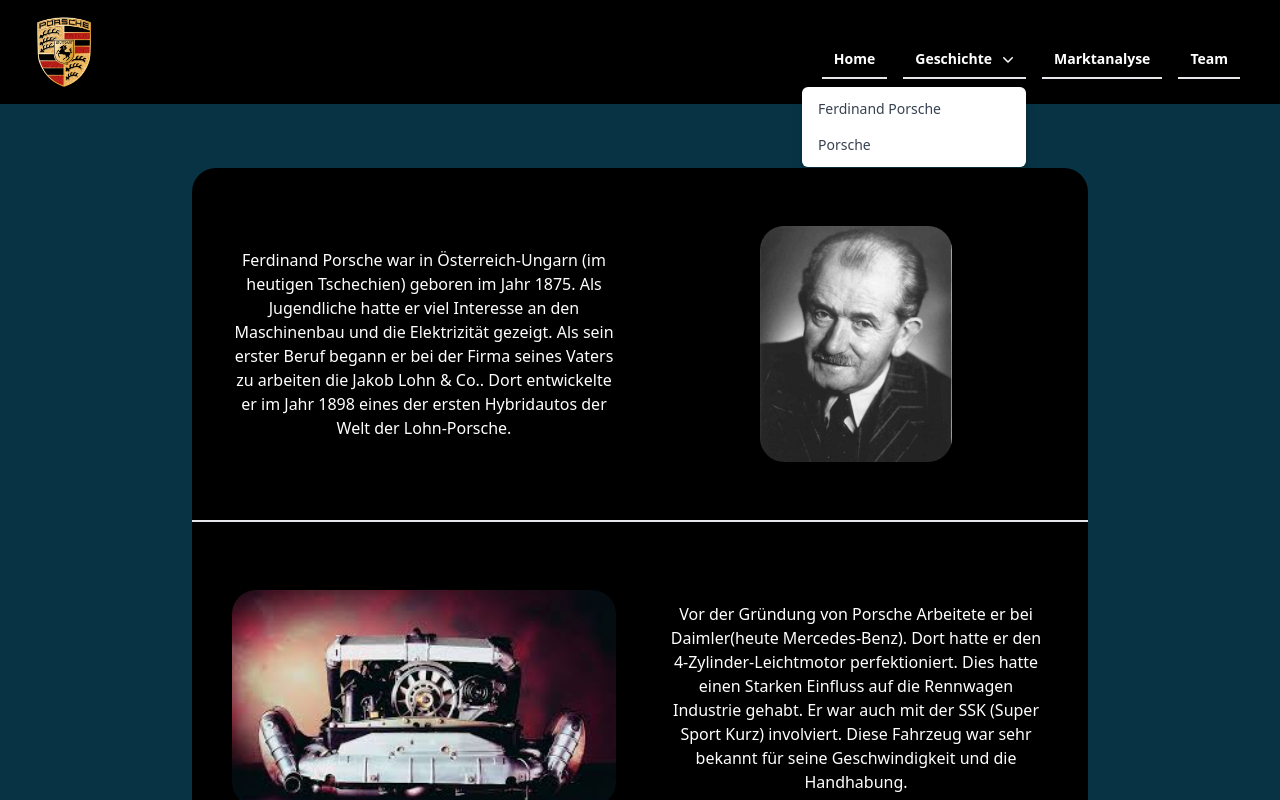
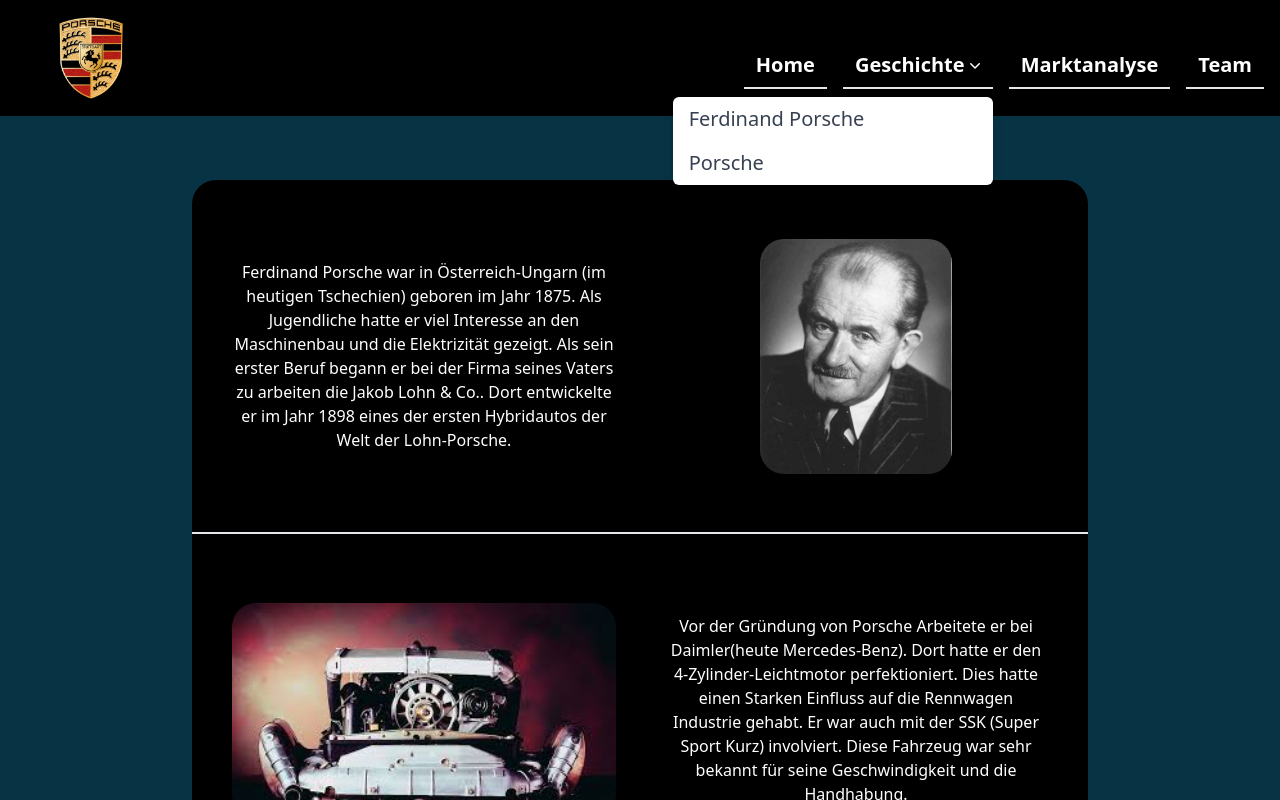
Before and after one commit to michi-mk-zh/PrWR-Porsche, a website: page geschichte_porsche.html in a window 1280 px wide. Both pictures are taken after a click on the button "Geschichte". Shown: the top 800 px of the page. Drawn offline with nearby package versions, Linux system fonts and the light colour scheme.

Commit message:
fast fertig 4

```diff
--- a/geschichte_porsche.html
+++ b/geschichte_porsche.html
@@ -9,41 +9,32 @@
     <link rel="stylesheet" href="style.css">
 </head>
 <body>
-<header class="flex flex-col ">
-    <div class="flex justify-between py-4 pr-10 bg-black">
-        <a href="index.html" target="_blank" rel="noopener noreferrer">
-            <img class="responsive-logo" src="Porsche-Logo-3879986402.png" alt="Porsche Logo">
+<header class="flex flex-col bg-black">
+    <div class="flex flex-wrap justify-between items-center p-4">
+        <a href="index.html" class="flex-shrink-0 sm:w-1/3">
+            <img class="responsive-logo w-32 sm:w-48" src="Porsche-Logo-3879986402.png" alt="Porsche Logo">
         </a>
 
-        <div class="mt-4 flex items-center space-x-4">
-
-            <a href="index.html" class="text-white text-sm font-semibold border-b-2  px-3 py-2  ">Home</a>
+        <nav class="mt-4 flex  flex-wrap items-center space-x-4 text-sm">
+            <a href="index.html" class="sm:text-3xl lg:text-xl text-white font-semibold border-b-2 px-3 py-2">Home</a>
 
             <div class="relative inline-block text-left">
-                <div>
-                    <button type="button" class=" inline-flex w-full justify-center gap-x-1.5  bg-black  px-3 py-2 text-sm font-semibold text-white border-b-2" id="menu-button-1" aria-expanded="false" aria-haspopup="true">
-                        Geschichte
-                        <svg class="-mr-1 size-5 text-white" viewBox="0 0 20 20" fill="currentColor" aria-hidden="true">
-                            <path fill-rule="evenodd" d="M5.22 8.22a.75.75 0 0 1 1.06 0L10 11.94l3.72-3.72a.75.75 0 1 1 1.06 1.06l-4.25 4.25a.75.75 0 0 1-1.06 0L5.22 9.28a.75.75 0 0 1 0-1.06Z" clip-rule="evenodd" />
-                        </svg>
-                    </button>
-                </div>
-                <div class="absolute right-0 z-10 mt-2 w-56 origin-top-right rounded-md bg-white shadow-lg ring-1 ring-black/5 focus:outline-none hidden" id="menu-1" role="menu" aria-orientation="vertical" tabindex="-1">
-                    <div class="py-1">
-                        <a href="geschichte_porsche.html" class="block px-4 py-2 text-sm text-gray-700" role="menuitem" id="menu-item-1-1">Ferdinand Porsche</a>
-                        <a href="geschichte_porsche_auto.html" class="block px-4 py-2 text-sm text-gray-700" role="menuitem" id="menu-item-1-2">Porsche</a>
-                    </div>
+                <button type="button" class="sm:text-3xl lg:text-xl inline-flex items-center bg-black px-3 py-2 text-sm font-semibold text-white border-b-2" id="menu-button-1">
+                    Geschichte
+                    <svg class="-mr-1 w-5 h-5 text-white" viewBox="0 0 20 20" fill="currentColor" aria-hidden="true">
+                        <path fill-rule="evenodd" d="M5.22 8.22a.75.75 0 0 1 1.06 0L10 11.94l3.72-3.72a.75.75 0 1 1 1.06 1.06l-4.25 4.25a.75.75 0 0 1-1.06 0L5.22 9.28a.75.75 0 0 1 0-1.06Z" clip-rule="evenodd" />
+                    </svg>
+                </button>
+                <div class="absolute sm:w-96 lg:w-80 right-0 mt-2 w-40 origin-top-right bg-white shadow-lg rounded-md hidden" id="menu-1" role="menu">
+                    <a href="geschichte_porsche.html" class="sm:text-3xl lg:text-xl block px-4 py-2 text-gray-700 hover:bg-gray-100">Ferdinand Porsche</a>
+                    <a href="geschichte_porsche_auto.html" class="sm:text-3xl lg:text-xl block px-4 py-2 text-gray-700 hover:bg-gray-100">Porsche</a>
                 </div>
             </div>
 
-            <!-- Marktanalyse Button  -->
-            <a href="marktanalyse.html" class="text-white text-sm font-semibold border-b-2 px-3 py-2 ">Marktanalyse</a>
-
-            <!-- Team Button -->
-            <a href="team.html" class="text-white text-sm font-semibold border-b-2 px-3 py-2 ">Team</a>
-        </div>
+            <a href="marktanalyse.html" class="sm:text-3xl lg:text-xl text-white font-semibold border-b-2 px-3 py-2">Marktanalyse</a>
+            <a href="team.html" class="sm:text-3xl lg:text-xl text-white font-semibold border-b-2 px-3 py-2">Team</a>
+        </nav>
     </div>
-
 </header>
 <main class="bg-cyan-950 flex flex-col items-center min-h-screen text-white">
 
@@ -134,8 +125,8 @@
                             <a class=''> Victor Pesci - Research</a>
                         </li>
                         <li class=''>
-                            <a class=''>Kristian Cerni - Documentator &amp;
-                                Hoster</a>
+                            <a class=''>Kristian Cerni - Documentation &amp;
+                                Hosting</a>
                         </li>
                     </ul>
 
```
Also changed, not shown: geschichte_porsche_auto.html (+2 -2 lines), index.html (+9 -11 lines), marktanalyse.html (+5 -5 lines), team.html (+2 -2 lines), css/output.css.
